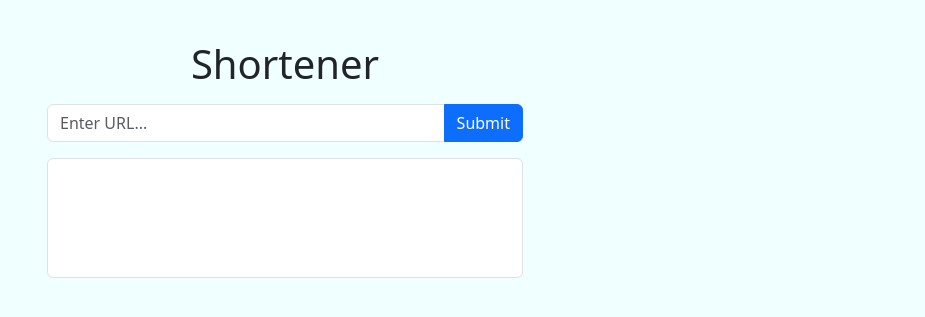
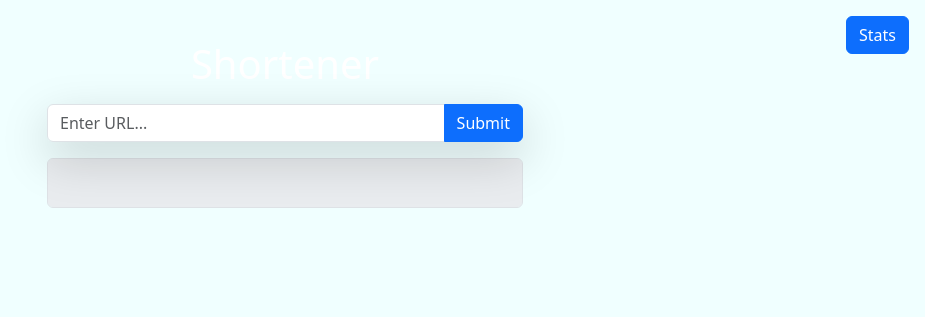
Before and after one commit to doc-mahjong/ProgrammingLanguagesRepo, a Flask app: page / in a window 1280 px wide. Shown: the top 317 px of the page, without its empty margins (355-1280 px from the left). Run offline with Flask 3, Linux system fonts and the light colour scheme.

Commit message:
Update index.html

```diff
--- a/templates/index.html
+++ b/templates/index.html
@@ -1,32 +1,36 @@
+<!DOCTYPE html>
 <!DOCTYPE html>
 <html lang="en">
 <head>
     <meta charset="UTF-8">
     <meta name="viewport" content="width=device-width, initial-scale=1.0">
     <title>Shortener</title>
-
     <!-- Bootstrap CSS -->
     <link href="https://cdn.jsdelivr.net/npm/bootstrap@5.3.3/dist/css/bootstrap.min.css" rel="stylesheet">
 
-    <link rel="stylesheet" href="{{ url_for('static', filename='style.css') }}">
+    <link rel="stylesheet" href="static/style.css">
 </head>
 <body>
     <div class="container">
-        <h1 class="mb-3">Shortener</h1>
+        <h1 class="mb-3" style="color:#ffffff;">Shortener</h1>
 
-        <div class="input-group">
+        <div class="input-group rounded shadow-lg">
             <input type="text" id="url" class="form-control" placeholder="Enter URL...">
             <button class="btn btn-primary" type="submit" onclick="shorten()">Submit</button>
         </div>
-        <textarea class="form-control mt-3" id="shortenedURL" placeholder="" readonly></textarea>
+        <p id="errorField" class="text-danger mt-2"></p>
+        <textarea class="form-control mt-3" id="shortenedURL" rows="1" style="height:50px;" disabled></textarea>
+    </div>
 
-
-
+    <div class="position-relative rounded shadow-lg">
+        <button class="btn btn-primary position-fixed top-0 end-0 m-3" onclick="window.location.href='/stats'">
+            Stats
+        </button>
     </div>
 
 
 
 
-    <script src="{{ url_for('static', filename='script.js') }}"></script>
+    <script src="static/script.js"></script>
 </body>
 </html>
```
